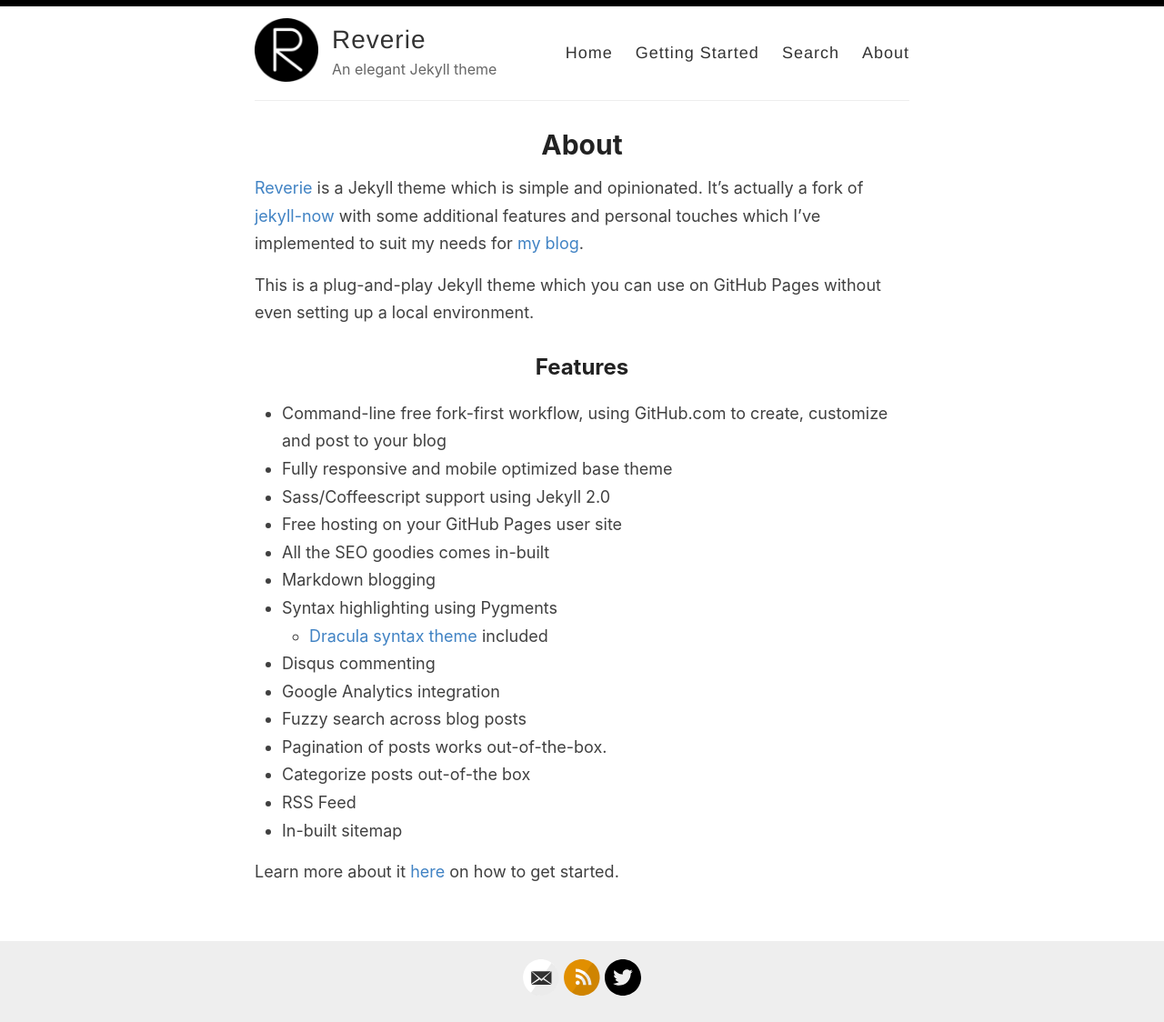
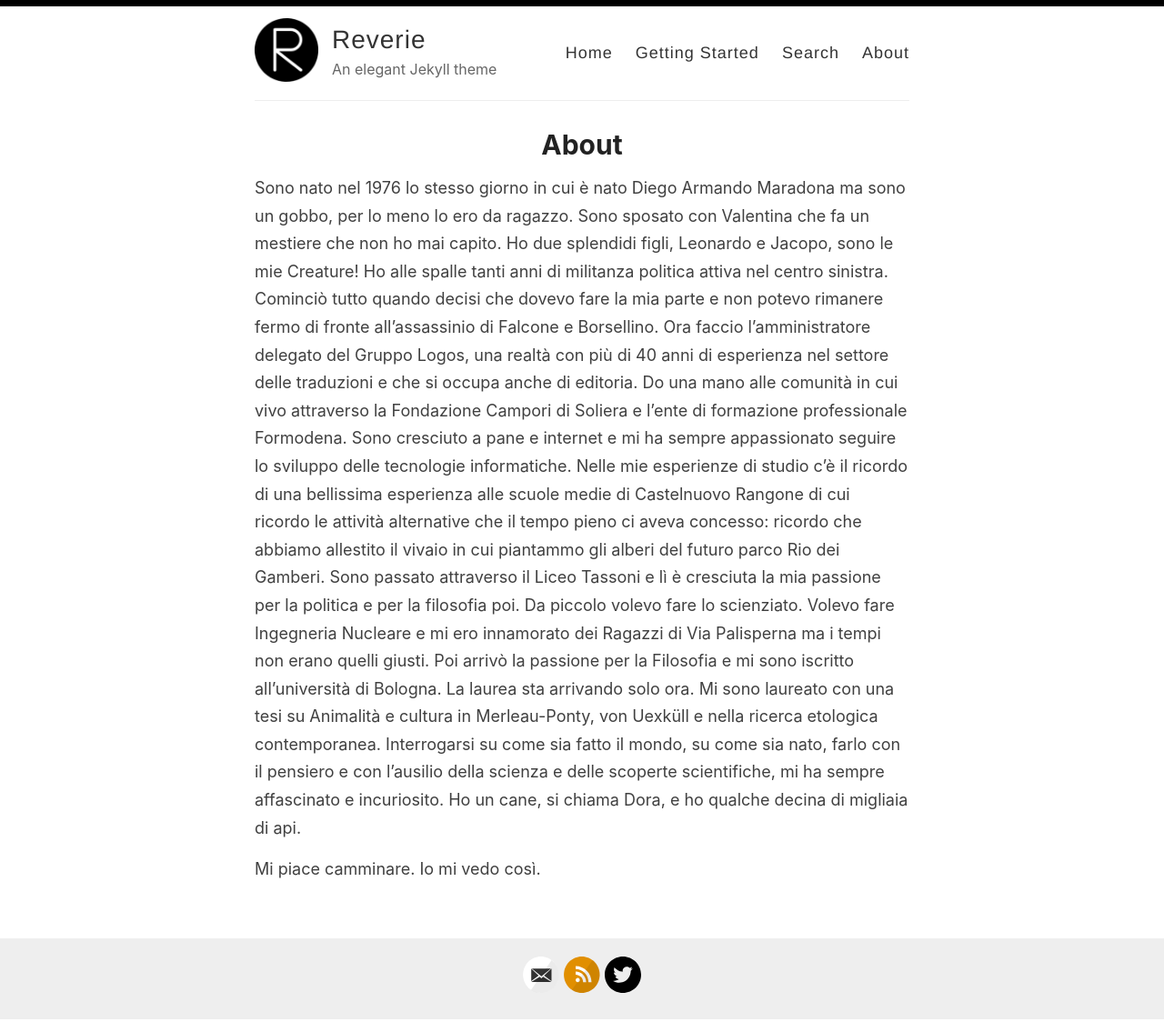
Before and after one commit to francescoori/francescoori.github.io, a Jekyll site: the page built from _pages/about.md, in a window 1280 px wide. Shown: the whole page at 91% size. Built offline with Jekyll 4.4.1, drawn with Linux system fonts in a browser that asks for light colours.

Commit message:
Update about.md

```diff
--- a/_pages/about.md
+++ b/_pages/about.md
@@ -4,26 +4,20 @@
 permalink: /about/
 ---
 
-[Reverie](https://github.com/amitmerchant1990/reverie) is a Jekyll theme which is simple and opinionated. It's actually a fork of [jekyll-now](https://github.com/barryclark/jekyll-now) with some additional features and personal touches which I've implemented to suit my needs for [my blog](https://www.amitmerchant.com).
+Sono nato nel 1976 lo stesso giorno in cui è nato Diego Armando Maradona ma sono un gobbo, per lo meno lo ero da ragazzo.
+Sono sposato con Valentina che fa un mestiere che non ho mai capito.
+Ho due splendidi figli, Leonardo e Jacopo, sono le mie Creature!
+Ho alle spalle tanti anni di militanza politica attiva nel centro sinistra. Cominciò tutto quando decisi che dovevo fare la mia parte e non potevo rimanere fermo di fronte all'assassinio di Falcone e Borsellino.
+Ora faccio l'amministratore delegato del Gruppo Logos, una realtà con più di 40 anni di esperienza nel settore delle traduzioni e che si occupa anche di editoria.
+Do una mano alle comunità in cui vivo attraverso la Fondazione Campori di Soliera e l'ente di formazione professionale Formodena.
+Sono cresciuto a pane e internet e mi ha sempre appassionato seguire lo sviluppo delle tecnologie informatiche.
+Nelle mie esperienze di studio c'è il ricordo di una bellissima esperienza alle scuole medie di Castelnuovo Rangone di cui ricordo le attività alternative che il tempo pieno ci aveva concesso: ricordo che abbiamo allestito il vivaio in cui piantammo gli alberi del futuro parco Rio dei Gamberi.  Sono passato attraverso il Liceo Tassoni e lì è cresciuta la mia passione per la politica e per la filosofia poi.
+Da piccolo volevo fare lo scienziato. Volevo fare Ingegneria Nucleare e mi ero innamorato dei Ragazzi di Via Palisperna ma i tempi non erano quelli giusti.
+Poi arrivò la passione per la Filosofia e mi sono iscritto all'università di Bologna.
+La laurea sta arrivando solo ora.  Mi sono laureato con una tesi su Animalità e cultura in Merleau-Ponty, von Uexküll e nella ricerca
+etologica contemporanea.
+Interrogarsi su come sia fatto il mondo, su come sia nato, farlo con il pensiero e con l'ausilio della scienza e delle scoperte scientifiche, mi ha sempre affascinato e incuriosito.
+Ho un cane, si chiama Dora, e ho qualche decina di migliaia di api.
 
-This is a plug-and-play Jekyll theme which you can use on GitHub Pages without even setting up a local environment.
-
-## Features
-
-- Command-line free fork-first workflow, using GitHub.com to create, customize and post to your blog
-- Fully responsive and mobile optimized base theme
-- Sass/Coffeescript support using Jekyll 2.0
-- Free hosting on your GitHub Pages user site
-- All the SEO goodies comes in-built
-- Markdown blogging
-- Syntax highlighting using Pygments
-    - [Dracula syntax theme](https://draculatheme.com/) included
-- Disqus commenting
-- Google Analytics integration
-- Fuzzy search across blog posts
-- Pagination of posts works out-of-the-box.
-- Categorize posts out-of-the box
-- RSS Feed
-- In-built sitemap
-
-Learn more about it [here](https://github.com/amitmerchant1990/reverie) on how to get started.
+Mi piace camminare.
+Io mi vedo così.
```
